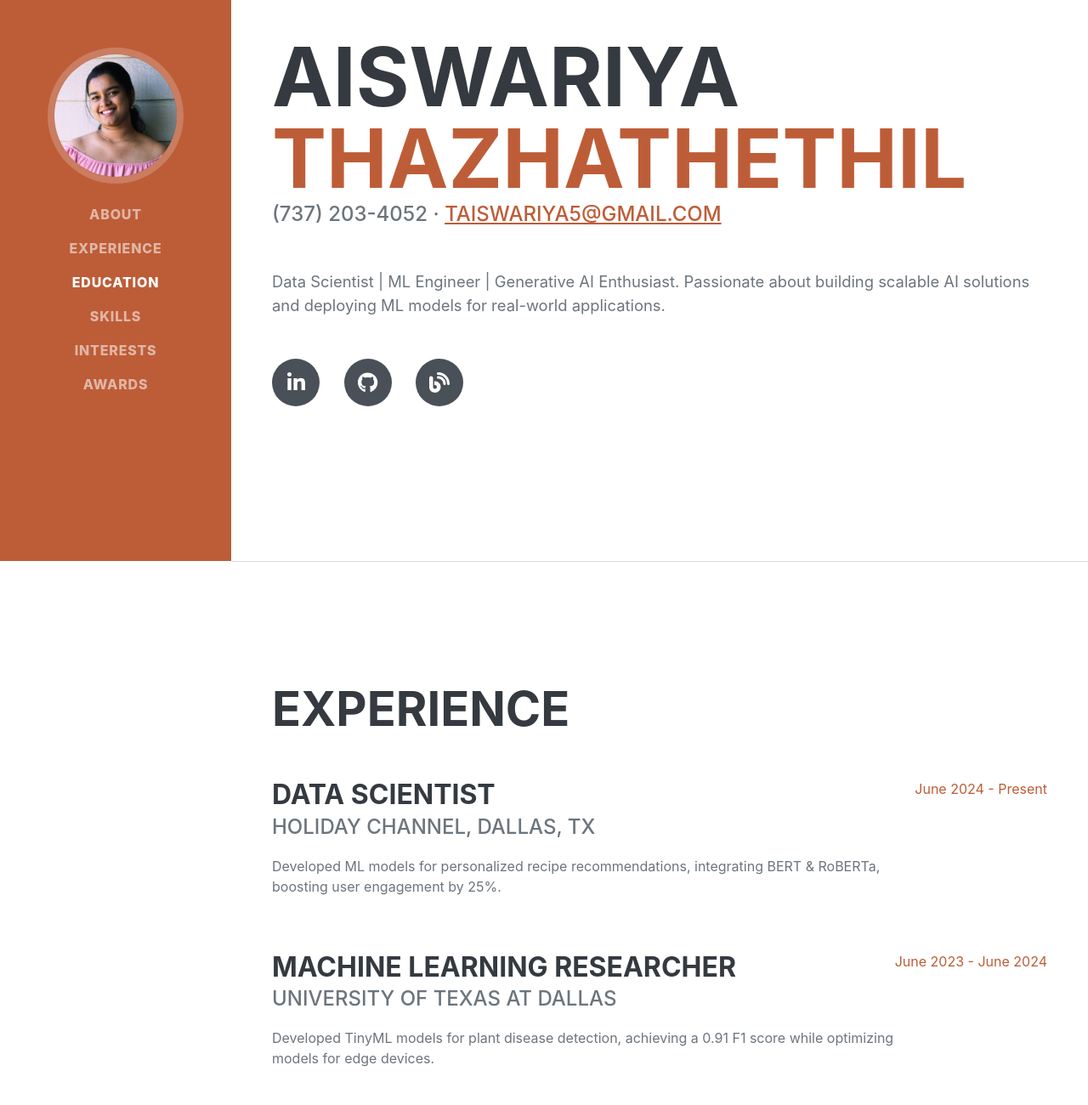
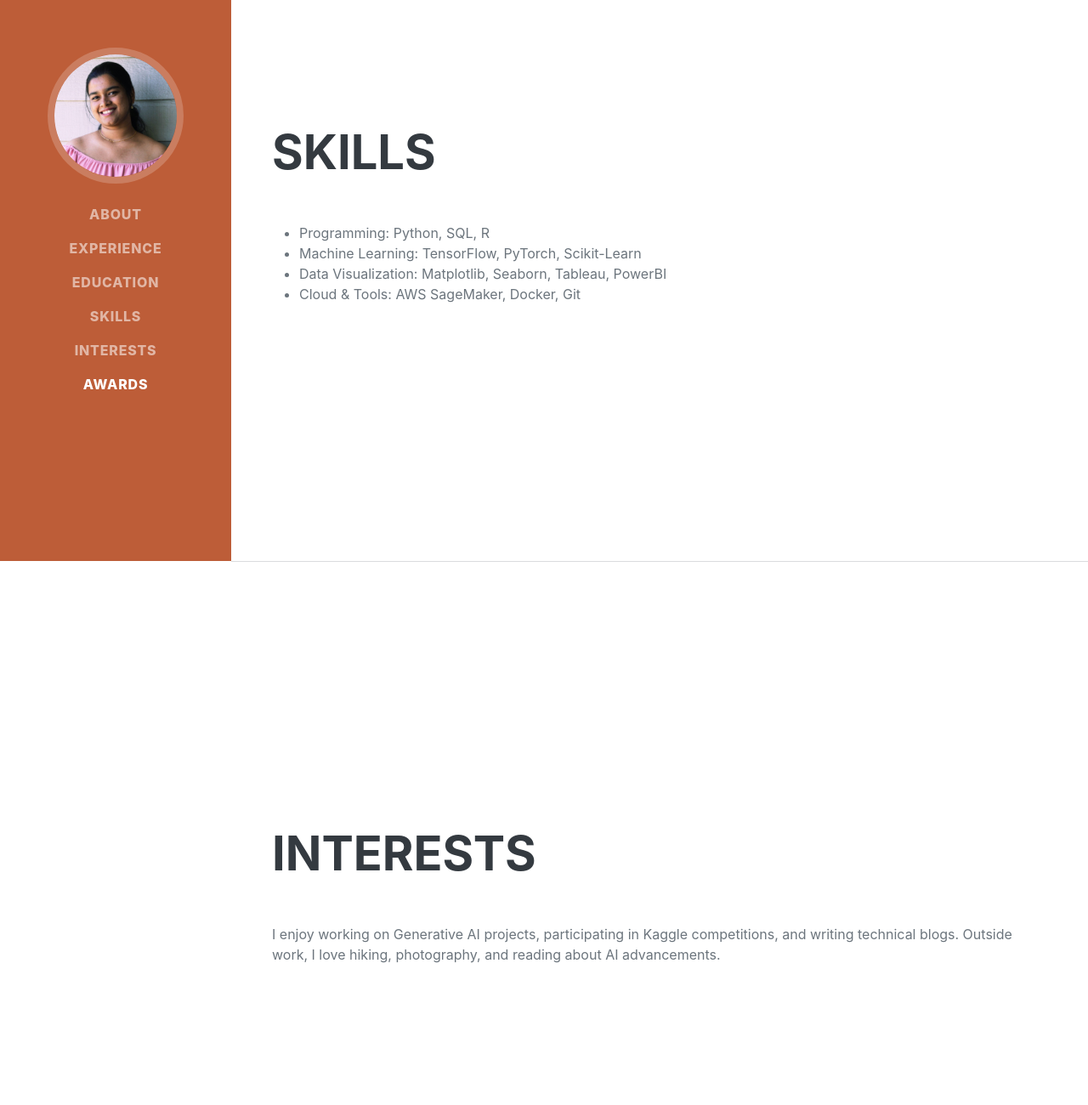
Before and after one commit to Aiswariyat/aiswariyat.github.io, a plain HTML site: page index.html in a window 1280 px wide. Shown: the part 140-1440 px from the top of the page at 85% size. Drawn offline with nearby package versions, Linux system fonts and the light colour scheme; a web font is replaced by a local one.

Commit message:
Initial commit

```diff
--- a/index.html
+++ b/index.html
@@ -31,55 +31,33 @@
             </div>
         </nav>
         <div class="container-fluid p-0">
-            <section class="resume-section" id="about">
+            <section class="resume-section" id="skills">
                 <div class="resume-section-content">
-                    <h1 class="mb-0">Aiswariya <span class="text-primary">Thazhathethil</span></h1>
-                    <div class="subheading mb-5">(737) 203-4052 ·
-                        <a href="mailto:taiswariya5@gmail.com">taiswariya5@gmail.com</a>
-                    </div>
-                    <p class="lead mb-5">Data Scientist | ML Engineer | Generative AI Enthusiast. Passionate about building scalable AI solutions and deploying ML models for real-world applications.</p>
-                    <div class="social-icons">
-                        <a class="social-icon" href="https://linkedin.com/in/aiswariyat"><i class="fab fa-linkedin-in"></i></a>
-                        <a class="social-icon" href="https://github.com/Aiswariyat"><i class="fab fa-github"></i></a>
-                        <a class="social-icon" href="https://medium.com/@taiswariya5"><i class="fas fa-blog"></i></a>
-
-                    </div>
+                    <h2 class="mb-5">Skills</h2>
+                    <ul>
+                        <li>Programming: Python, SQL, R</li>
+                        <li>Machine Learning: TensorFlow, PyTorch, Scikit-Learn</li>
+                        <li>Data Visualization: Matplotlib, Seaborn, Tableau, PowerBI</li>
+                        <li>Cloud & Tools: AWS SageMaker, Docker, Git</li>
+                    </ul>
                 </div>
             </section>
             <hr class="m-0" />
-            <section class="resume-section" id="experience">
+            <section class="resume-section" id="interests">
                 <div class="resume-section-content">
-                    <h2 class="mb-5">Experience</h2>
-                    <div class="d-flex flex-column flex-md-row justify-content-between mb-5">
-                        <div class="flex-grow-1">
-                            <h3 class="mb-0">Data Scientist</h3>
-                            <div class="subheading mb-3">Holiday Channel, Dallas, TX</div>
-                            <p>Developed ML models for personalized recipe recommendations, integrating BERT & RoBERTa, boosting user engagement by 25%.</p>
-                        </div>
-                        <div class="flex-shrink-0"><span class="text-primary">June 2024 - Present</span></div>
-                    </div>
-                    <div class="d-flex flex-column flex-md-row justify-content-between mb-5">
-                        <div class="flex-grow-1">
-                            <h3 class="mb-0">Machine Learning Researcher</h3>
-                            <div class="subheading mb-3">University of Texas at Dallas</div>
-                            <p>Developed TinyML models for plant disease detection, achieving a 0.91 F1 score while optimizing models for edge devices.</p>
-                        </div>
-                        <div class="flex-shrink-0"><span class="text-primary">June 2023 - June 2024</span></div>
-                    </div>
+                    <h2 class="mb-5">Interests</h2>
+                    <p>I enjoy working on Generative AI projects, participating in Kaggle competitions, and writing technical blogs. Outside work, I love hiking, photography, and reading about AI advancements.</p>
                 </div>
             </section>
             <hr class="m-0" />
-            <section class="resume-section" id="education">
+            <section class="resume-section" id="awards">
                 <div class="resume-section-content">
-                    <h2 class="mb-5">Education</h2>
-                    <div class="d-flex flex-column flex-md-row justify-content-between mb-5">
-                        <div class="flex-grow-1">
-                            <h3 class="mb-0">University of Texas at Dallas</h3>
-                            <div class="subheading mb-3">MS in Electrical Engineering</div>
-                            <p>Relevant courses: Machine Learning, TinyML, Statistics for Data Science</p>
-                        </div>
-                        <div class="flex-shrink-0"><span class="text-primary">August 2022 - May 2024</span></div>
-                    </div>
+                    <h2 class="mb-5">Achievements & Certifications</h2>
+                    <ul>
+                        <li>AWS Certified Cloud Practitioner</li>
+                        <li>Research paper published in Springer Nature on TinyML</li>
+                        <li>Top 5% in multiple Kaggle ML competitions</li>
+                    </ul>
                 </div>
             </section>
         </div>
```
